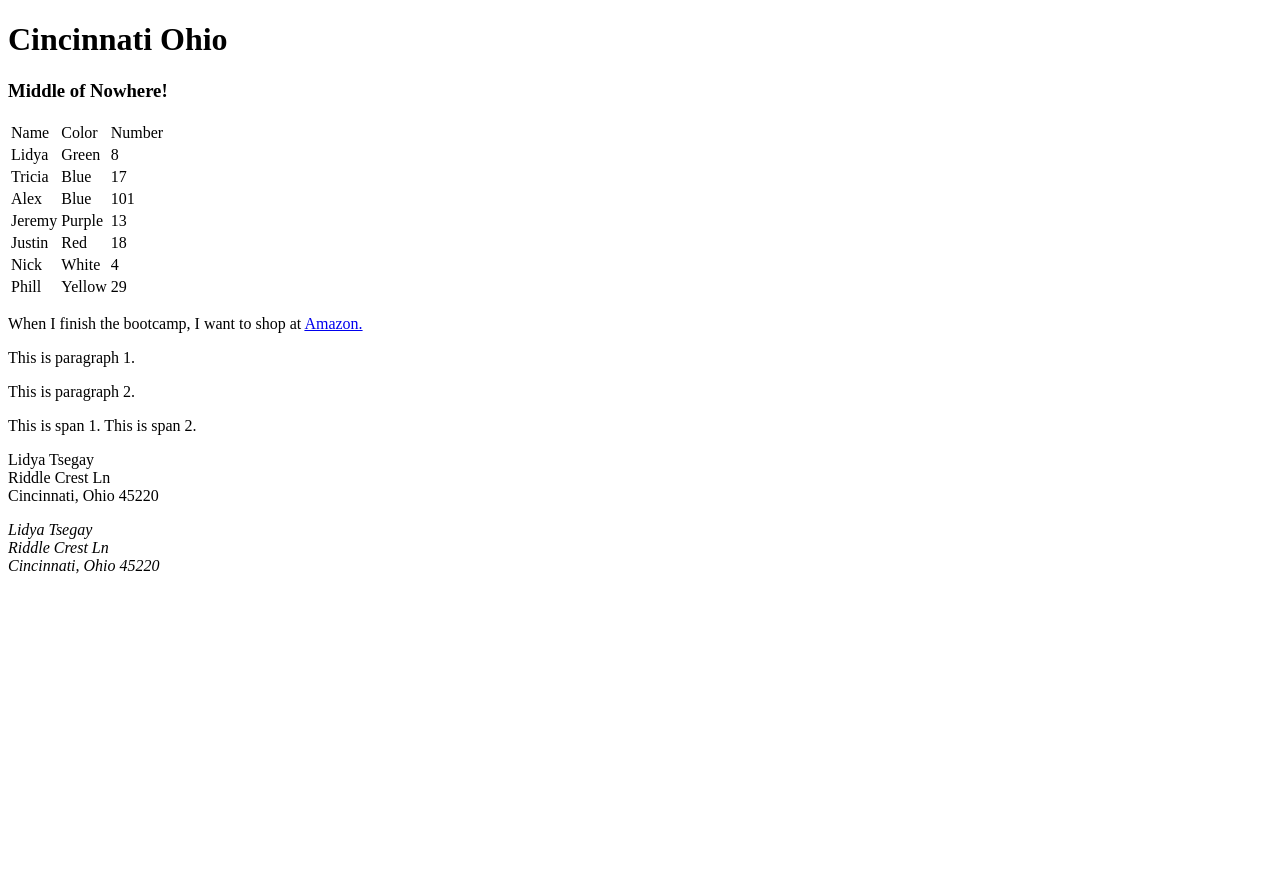
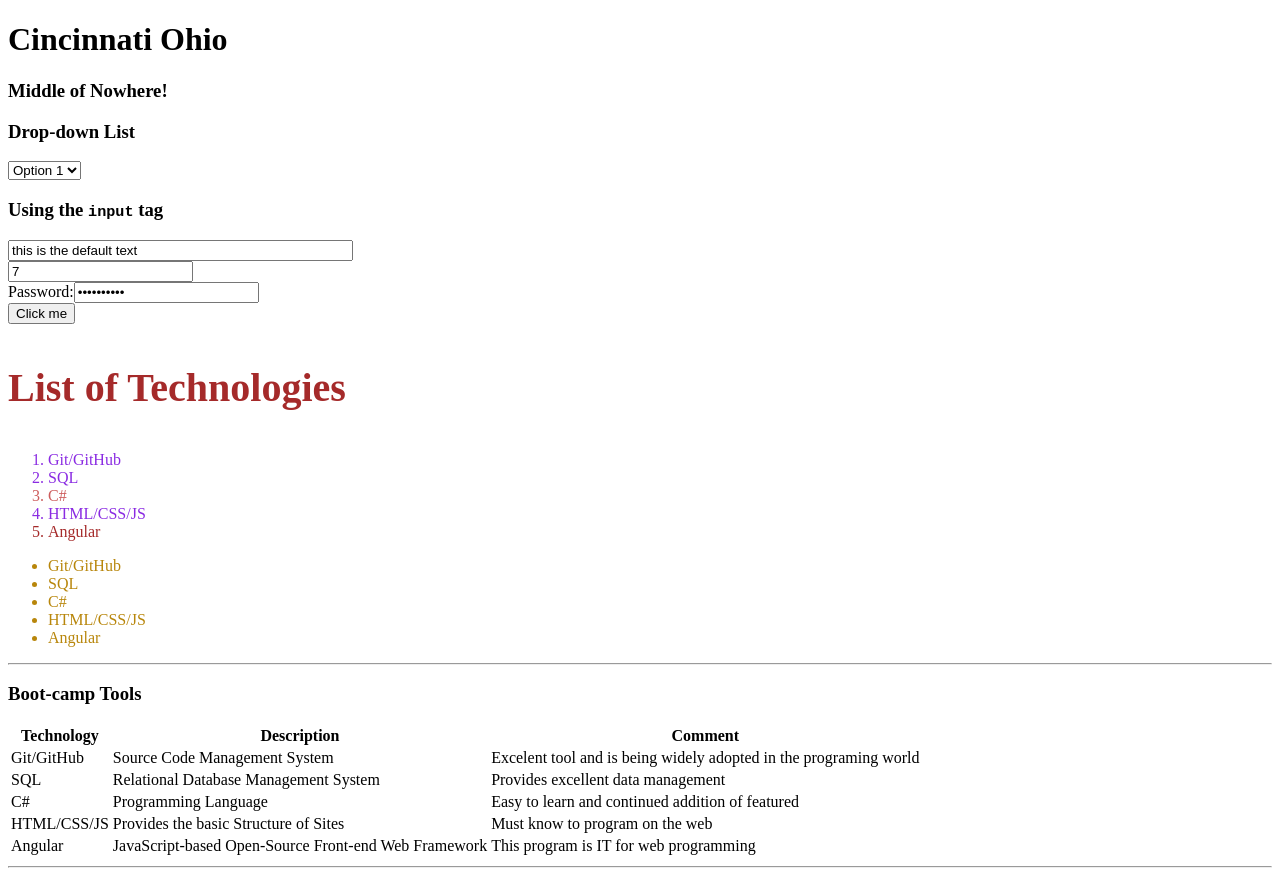
Before and after one commit to tsegaylf/HTMLDemo, a plain HTML site: page index.html in a window 1280 px wide. Shown: the top 871 px of the page. Before the commit the page ends 800 px from the top, so only its background shows below. Drawn offline with Linux system fonts and the light colour scheme.

Commit message:
Styling in HTML and CSS

```diff
--- /dev/null
+++ b/css/index.css
@@ -0,0 +1,147 @@
+<!DOCTYPE html>
+<html lang="en">
+    <head>
+        <title >My first HTML Project</title>
+        <script src="index.html"></script>
+        <style>
+            ol{
+                color:blueviolet;
+            }
+            #green{
+                color:indianred;
+            }
+            .thediv{
+                color: darkgoldenrod;
+            }
+            .orange{
+                color: brown;
+            }
+            .twicethesize{
+                font-size: 2.5em;
+            }
+        </style>
+
+        </head>
+        <body>
+            <h1>Cincinnati Ohio</h1>
+            <h3>Middle of Nowhere!</h3>
+
+            <div>
+                <h3>Drop-down List</h3>
+                <select>
+                    <option value="100">Option 1</option>
+                    <option value="200">Option 2</option>
+                    <option value="300">Option 3</option>
+                </select>
+            </div>
+
+            <div>
+                <h3>Using the <code>input</code> tag</h3>
+                <input size="40" type="text" value="this is the default text">
+                <br>
+                <input type="number" value="7">
+                <br>
+                <span>Password:</span><input type="password" value="mypassword">
+            </div>
+
+            <div>
+                <button onclick="displayInputValue('pwd')">Click me</button>
+            </div>
+
+            <div class="thediv">
+            <p><b>List of Technologies</b></p>
+            <ol>
+            <li>Git/GitHub</li>
+            <li>SQL</li>
+            <li id="green">C#</li>
+            <li>HTML/CSS/JS</li>
+            <li>Angular</li>
+            </ol>
+
+            <ul>
+            <li>Git/GitHub</li>
+            <li>SQL</li>
+            <li>C#</li>
+            <li>HTML/CSS/JS</li>
+            <li>Angular</li>
+            </ul>
+            </div>
+
+            <div style="display:none;">
+            <hr><table>
+                <thead><tr><th>Name</th><th>Color</th><th>Number</th></tr></thead>
+                <tbody><tr><td>Lidya</td><td>Green</td><td>8</td></tr>
+                    <tr> <td>Tricia</td><td>Blue</td><td>17</td></tr>
+                    <tr><td>Alex</td><td>Blue</td><td>101</td></tr>
+                    <tr><td>Jeremy</td><td>Purple</td><td>13</td></tr>
+                    <tr><td>Justin</td><td>Red</td><td>18</td></tr>
+                    <tr><td>Nick</td><td>White</td><td>4</td></tr>
+                    <tr><td>Phill</td><td>Yellow</td><td>29</td></tr>
+                </tbody>
+                <tfoot></tfoot>
+            </table>
+            </div>
+
+            <hr>
+            <h3>Boot-camp Tools</h3>
+            <table>
+                    <thead>
+                        <tr>
+                            <th>Technology</th>
+                            <th>Description</th>
+                            <th>Comment</th>
+                        </tr>
+                    </thead>
+                    <tbody>
+                        <tr>
+                            <td>Git/GitHub</td>
+                            <td>Source Code Management System</td>
+                            <td>Excelent tool and is being widely adopted in the programing world</td>
+                        </tr>
+                        <tr>
+                            <td>SQL</td>
+                            <td>Relational Database Management System</td>
+                            <td>Provides excellent data management</td>
+                         </tr>
+                        <tr>
+                            <td>C#</td>
+                            <td>Programming Language</td>
+                            <td>Easy to learn and continued addition of featured</td>
+                         </tr>
+                        <tr>
+                            <td>HTML/CSS/JS</td>
+                            <td>Provides the basic Structure of Sites</td>
+                            <td>Must know to program on the web</td>
+                         </tr>
+                        <tr>
+                            <td>Angular</td>
+                            <td>JavaScript-based Open-Source Front-end Web Framework</td>
+                            <td>This program is IT for web programming</td>
+                         </tr>
+
+                    </tbody>
+                    <tfoot></tfoot>
+                </table>
+                <hr>
+
+            <p>
+                <span>When I finish the bootcamp, I want to shop at </span>
+                <a href="https://www.amazon.com" target="_blank"> Amazon.</a>
+            </p>
+            <p>This is paragraph 1.</p>
+            <p> This is paragraph 2.</p>
+            <span>This is span 1.</span>
+            <span>This is span 2.</span>
+            <p>
+                <span>Lidya Tsegay</span> <br>
+                <span>Riddle Crest Ln</span> <br>
+                <span>Cincinnati, Ohio 45220</span>
+            </p>
+            <address>
+                <span>Lidya Tsegay</span> <br>
+                <span>Riddle Crest Ln</span> <br>
+                <span>Cincinnati, Ohio 45220</span>
+            </address>
+
+        </body>
+    </html>
--- a/index.html
+++ b/index.html
@@ -2,41 +2,128 @@
 <html lang="en">
     <head>
         <title >My first HTML Project</title>
+        <script src="index.html"></script>
+        <link href="css/index.css" type=text/css" rel="stylesheet">
+        <style>
+            ol{
+                color:blueviolet;
+            }
+            #green{
+                color:indianred;
+            }
+            .thediv{
+                color: darkgoldenrod
+            }
+            .orange{
+                color: brown;
+            }
+            .twicethesize{
+                font-size: 2.5em;
+            }
+        </style>
+
     </head>
     <body>
         <h1>Cincinnati Ohio</h1>
         <h3>Middle of Nowhere!</h3>
+
+        <div>
+            <h3>Drop-down List</h3>
+            <select>
+                <option value="100">Option 1</option>
+                <option value="200">Option 2</option>
+                <option value="300">Option 3</option>
+            </select>
+        </div>
+
+        <div>
+            <h3>Using the <code>input</code> tag</h3>
+            <input size="40" type="text" value="this is the default text">
+            <br>
+            <input type="number" value="7">
+            <br>
+            <span>Password:</span><input type="password" value="mypassword">
+        </div>
+
+        <div>
+            <button onclick="displayInputValue('pwd')">Click me</button>
+        </div>
+
+        <div class="thediv">
+        <p class="twicethesize orange"><b>List of Technologies</b></p>
+        <ol>
+        <li>Git/GitHub</li>
+        <li>SQL</li>
+        <li id="green">C#</li>
+        <li>HTML/CSS/JS</li>
+        <li class="orange">Angular</li>
+        </ol>
+
+        <ul>
+        <li>Git/GitHub</li>
+        <li>SQL</li>
+        <li>C#</li>
+        <li>HTML/CSS/JS</li>
+        <li>Angular</li>
+        </ul>
+        </div>
+
+        <div style="display:none;">
+        <hr><table>
+            <thead><tr><th>Name</th><th>Color</th><th>Number</th></tr></thead>
+            <tbody><tr><td>Lidya</td><td>Green</td><td>8</td></tr>
+                <tr> <td>Tricia</td><td>Blue</td><td>17</td></tr>
+                <tr><td>Alex</td><td>Blue</td><td>101</td></tr>
+                <tr><td>Jeremy</td><td>Purple</td><td>13</td></tr>
+                <tr><td>Justin</td><td>Red</td><td>18</td></tr>
+                <tr><td>Nick</td><td>White</td><td>4</td></tr>
+                <tr><td>Phill</td><td>Yellow</td><td>29</td></tr>
+            </tbody>
+            <tfoot></tfoot>
+        </table>
+        </div>
+
+        <hr>
+        <h3>Boot-camp Tools</h3>
         <table>
                 <thead>
                     <tr>
-                    <td>Name</td><td>Color</td><td>Number</td>
+                        <th>Technology</th>
+                        <th>Description</th>
+                        <th>Comment</th>
                     </tr>
                 </thead>
                 <tbody>
                     <tr>
-                    <td>Lidya</td><td>Green</td><td>8</td>
+                        <td>Git/GitHub</td>
+                        <td>Source Code Management System</td>
+                        <td>Excelent tool and is being widely adopted in the programing world</td>
                     </tr>
                     <tr>
-                    <td>Tricia</td><td>Blue</td><td>17</td>
+                        <td>SQL</td>
+                        <td>Relational Database Management System</td>
+                        <td>Provides excellent data management</td>
                      </tr>
                     <tr>
-                    <td>Alex</td><td>Blue</td><td>101</td>
+                        <td>C#</td>
+                        <td>Programming Language</td>
+                        <td>Easy to learn and continued addition of featured</td>
                      </tr>
                     <tr>
-                    <td>Jeremy</td><td>Purple</td><td>13</td>
+                        <td>HTML/CSS/JS</td>
+                        <td>Provides the basic Structure of Sites</td>
+                        <td>Must know to program on the web</td>
                      </tr>
                     <tr>
-                    <td>Justin</td><td>Red</td><td>18</td>
+                        <td>Angular</td>
+                        <td>JavaScript-based Open-Source Front-end Web Framework</td>
+                        <td>This program is IT for web programming</td>
                      </tr>
-                <tr>
-                    <td>Nick</td><td>White</td><td>4</td>
-                 </tr>
-                <tr>
-                    <td>Phill</td><td>Yellow</td><td>29</td>
-                 </tr>
+
                 </tbody>
                 <tfoot></tfoot>
             </table>
+            <hr>
 
         <p>
             <span>When I finish the bootcamp, I want to shop at </span>
```
Lines whose indentation alone changed are shown as unchanged.
